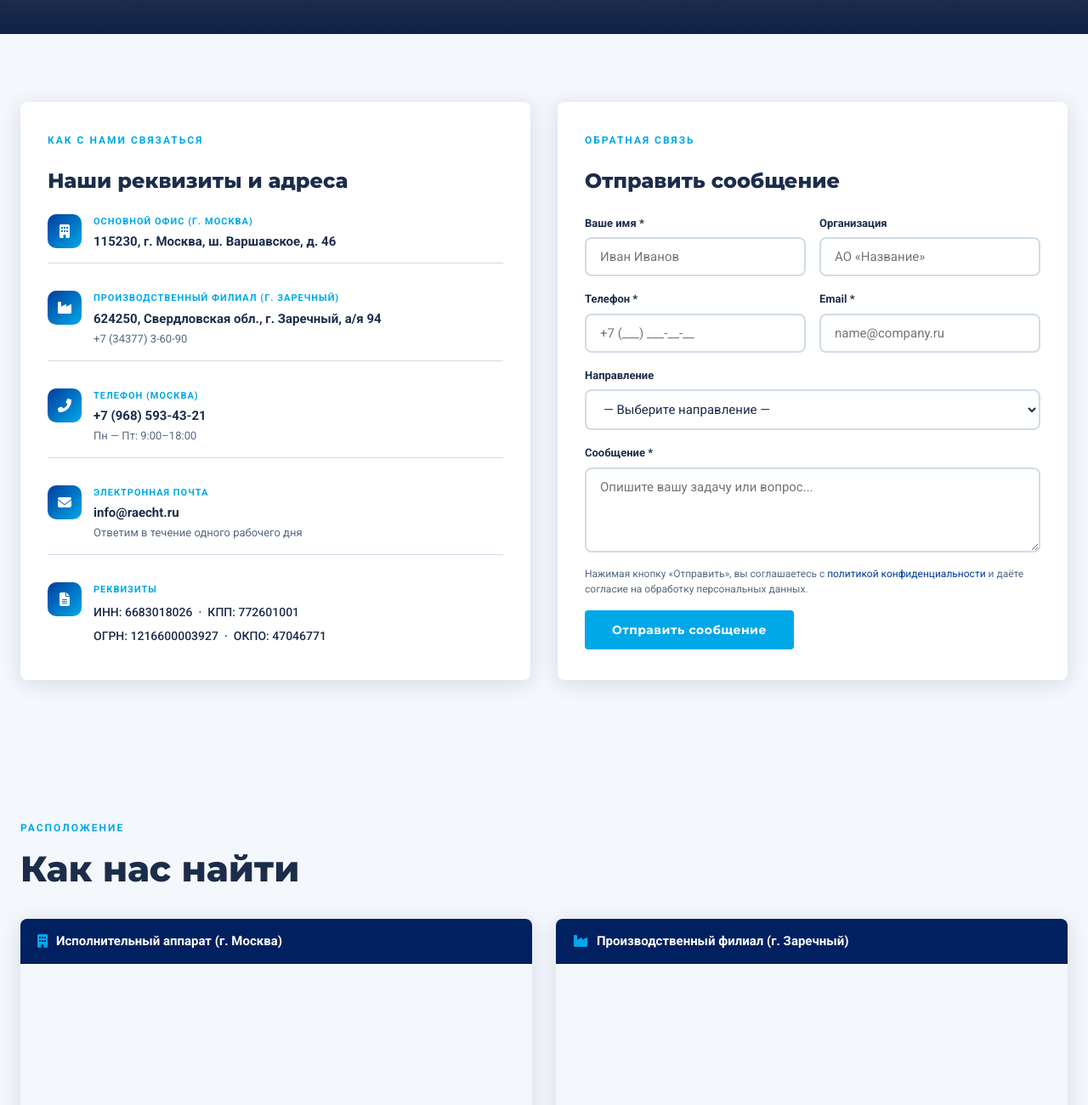
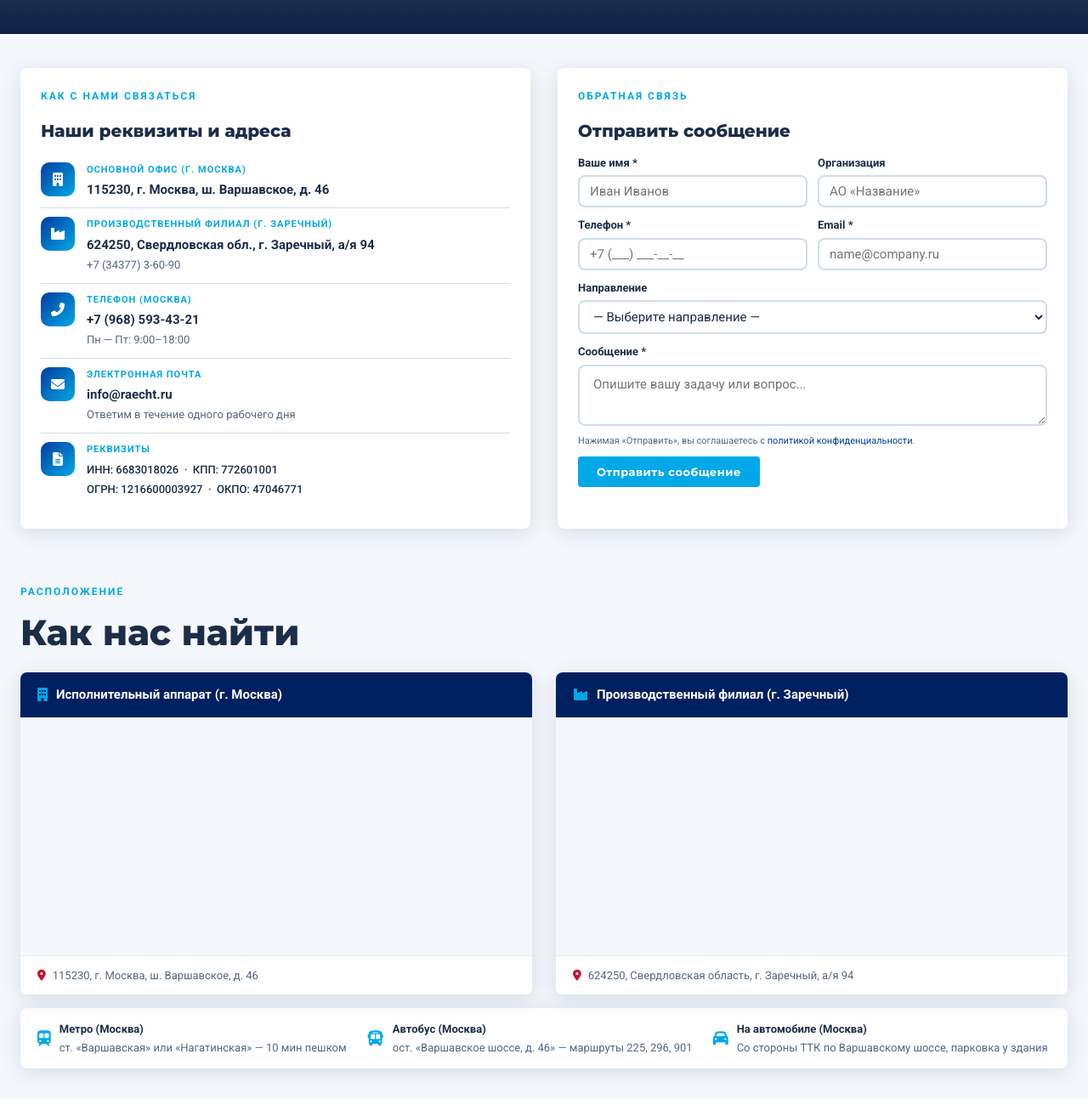
Before and after one commit to cvvenergo/SiteRecht-4, a plain HTML site: page kontakty.html in a window 1280 px wide. Shown: the part 420-1720 px from the top of the page at 85% size. Drawn offline with Linux system fonts and the light colour scheme; grey boxes are pictures that could not be loaded.

Commit message:
5.0
обновление страницы контактов

```diff
--- a/kontakty.html
+++ b/kontakty.html
@@ -34,7 +34,7 @@
     .map-frame iframe {
       display: block;
       width: 100%;
-      height: 360px;
+      height: 280px;
       border: 0;
     }
     .map-address {
@@ -133,17 +133,17 @@
 </section>
 
 <!-- MAIN CONTACTS + FORM -->
-<section class="section section--light">
+<section class="section section--light" style="padding: 40px 0 32px;">
   <div class="container">
     <div class="contact-grid">
 
       <!-- LEFT: contacts -->
-      <div class="contact-panel">
+      <div class="contact-panel" style="padding: 24px;">
         <span class="section-label">Как с нами связаться</span>
-        <h2 style="font-size:24px; font-weight:800; margin:10px 0 24px;">Наши реквизиты и адреса</h2>
-        <div class="contact-info">
+        <h2 style="font-size:20px; font-weight:800; margin:6px 0 14px;">Наши реквизиты и адреса</h2>
+        <div class="contact-info" style="gap: 0;">
 
-          <div class="contact-item">
+          <div class="contact-item" style="padding: 10px 0;">
             <div class="contact-icon"><i class="fas fa-building"></i></div>
             <div>
               <div class="contact-label">Основной офис (г. Москва)</div>
@@ -151,7 +151,7 @@
             </div>
           </div>
 
-          <div class="contact-item">
+          <div class="contact-item" style="padding: 10px 0;">
             <div class="contact-icon"><i class="fas fa-industry"></i></div>
             <div>
               <div class="contact-label">Производственный филиал (г. Заречный)</div>
@@ -160,7 +160,7 @@
             </div>
           </div>
 
-          <div class="contact-item">
+          <div class="contact-item" style="padding: 10px 0;">
             <div class="contact-icon"><i class="fas fa-phone-alt"></i></div>
             <div>
               <div class="contact-label">Телефон (Москва)</div>
@@ -169,7 +169,7 @@
             </div>
           </div>
 
-          <div class="contact-item">
+          <div class="contact-item" style="padding: 10px 0;">
             <div class="contact-icon"><i class="fas fa-envelope"></i></div>
             <div>
               <div class="contact-label">Электронная почта</div>
@@ -178,11 +178,11 @@
             </div>
           </div>
 
-          <div class="contact-item">
+          <div class="contact-item" style="padding: 10px 0;">
             <div class="contact-icon"><i class="fas fa-file-alt"></i></div>
             <div>
               <div class="contact-label">Реквизиты</div>
-              <div class="contact-val" style="font-size:14px; font-weight:500; line-height:2;">
+              <div class="contact-val" style="font-size:13px; font-weight:500; line-height:1.8;">
                 ИНН: 6683018026 &nbsp;·&nbsp; КПП: 772601001<br>
                 ОГРН: 1216600003927 &nbsp;·&nbsp; ОКПО: 47046771
               </div>
@@ -193,33 +193,33 @@
       </div>
 
       <!-- RIGHT: form -->
-      <div class="contact-panel">
+      <div class="contact-panel" style="padding: 24px;">
         <span class="section-label">Обратная связь</span>
-        <h2 style="font-size:24px; font-weight:800; margin:10px 0 24px;">Отправить сообщение</h2>
-        <form class="form" onsubmit="return handleForm(event)" style="flex:1;">
-          <div class="form-row">
-            <div class="form-group">
+        <h2 style="font-size:20px; font-weight:800; margin:6px 0 14px;">Отправить сообщение</h2>
+        <form class="form" onsubmit="return handleForm(event)" style="flex:1; gap: 10px;">
+          <div class="form-row" style="gap: 12px;">
+            <div class="form-group" style="gap: 4px;">
               <label class="form-label">Ваше имя *</label>
-              <input type="text" class="form-input" placeholder="Иван Иванов" required>
+              <input type="text" class="form-input" placeholder="Иван Иванов" required style="padding: 8px 12px;">
             </div>
-            <div class="form-group">
+            <div class="form-group" style="gap: 4px;">
               <label class="form-label">Организация</label>
-              <input type="text" class="form-input" placeholder="АО «Название»">
+              <input type="text" class="form-input" placeholder="АО «Название»" style="padding: 8px 12px;">
             </div>
           </div>
-          <div class="form-row">
-            <div class="form-group">
+          <div class="form-row" style="gap: 12px;">
+            <div class="form-group" style="gap: 4px;">
               <label class="form-label">Телефон *</label>
-              <input type="tel" class="form-input" placeholder="+7 (___) ___-__-__" required>
+              <input type="tel" class="form-input" placeholder="+7 (___) ___-__-__" required style="padding: 8px 12px;">
             </div>
-            <div class="form-group">
+            <div class="form-group" style="gap: 4px;">
               <label class="form-label">Email *</label>
-              <input type="email" class="form-input" placeholder="name@company.ru" required>
+              <input type="email" class="form-input" placeholder="name@company.ru" required style="padding: 8px 12px;">
             </div>
           </div>
-          <div class="form-group">
+          <div class="form-group" style="gap: 4px;">
             <label class="form-label">Направление</label>
-            <select class="form-select">
+            <select class="form-select" style="padding: 8px 12px;">
               <option value="">— Выберите направление —</option>
               <option>Сорбенты Термоксид</option>
               <option>Моделирование энергосистем</option>
@@ -228,19 +228,19 @@
               <option>Общий вопрос</option>
             </select>
           </div>
-          <div class="form-group" style="flex:1;">
+          <div class="form-group" style="gap: 4px;">
             <label class="form-label">Сообщение *</label>
-            <textarea class="form-textarea" placeholder="Опишите вашу задачу или вопрос..." required style="flex:1; min-height:100px;"></textarea>
+            <textarea class="form-textarea" placeholder="Опишите вашу задачу или вопрос..." required style="min-height:72px; resize:vertical;"></textarea>
           </div>
-          <div style="font-size:12px; color:var(--text-mid); line-height:1.5;">
-            Нажимая кнопку «Отправить», вы соглашаетесь с <a href="#" style="color:var(--blue-mid);">политикой конфиденциальности</a> и даёте согласие на обработку персональных данных.
+          <div style="font-size:11px; color:var(--text-mid); line-height:1.5;">
+            Нажимая «Отправить», вы соглашаетесь с <a href="#" style="color:var(--blue-mid);">политикой конфиденциальности</a>.
           </div>
-          <button type="submit" class="btn btn-primary" style="align-self:flex-start;">
+          <button type="submit" class="btn btn-primary btn-sm" style="align-self:flex-start;">
             Отправить сообщение
           </button>
         </form>
-        <div id="form-success" style="display:none; background:rgba(0,168,100,.1); border:1px solid rgba(0,168,100,.3); border-radius:var(--radius); padding:20px; color:#006e40; margin-top:16px;">
-          <i class="fas fa-check-circle"></i> Ваше сообщение отправлено! Мы свяжемся с вами в течение одного рабочего дня.
+        <div id="form-success" style="display:none; background:rgba(0,168,100,.1); border:1px solid rgba(0,168,100,.3); border-radius:var(--radius); padding:14px; color:#006e40; margin-top:12px; font-size:14px;">
+          <i class="fas fa-check-circle"></i> Ваше сообщение отправлено! Свяжемся с вами в течение рабочего дня.
         </div>
       </div>
 
@@ -249,10 +249,10 @@
 </section>
 
 <!-- MAP -->
-<section class="section section--light">
+<section class="section section--light" style="padding: 28px 0 36px;">
   <div class="container">
     <span class="section-label">Расположение</span>
-    <h2 class="section-title" style="margin-bottom:32px;">Как нас найти</h2>
+    <h2 class="section-title" style="margin-bottom:20px;">Как нас найти</h2>
     <div class="maps-grid">
       <div class="map-item">
         <div class="map-label">
@@ -291,17 +291,17 @@
         </div>
       </div>
     </div>
-    <div style="margin-top:20px; background:var(--white); border-radius:var(--radius); padding:20px 24px; display:flex; gap:32px; flex-wrap:wrap; box-shadow:var(--shadow);">
-      <div style="display:flex; align-items:center; gap:12px; font-size:14px; color:var(--text-mid);">
-        <i class="fas fa-subway" style="color:var(--accent); font-size:20px;"></i>
+    <div style="margin-top:16px; background:var(--white); border-radius:var(--radius); padding:14px 20px; display:flex; gap:24px; flex-wrap:wrap; box-shadow:var(--shadow);">
+      <div style="display:flex; align-items:center; gap:10px; font-size:13px; color:var(--text-mid);">
+        <i class="fas fa-subway" style="color:var(--accent); font-size:18px;"></i>
         <div><strong style="color:var(--text-dark);">Метро (Москва)</strong><br>ст. «Варшавская» или «Нагатинская» — 10 мин пешком</div>
       </div>
-      <div style="display:flex; align-items:center; gap:12px; font-size:14px; color:var(--text-mid);">
-        <i class="fas fa-bus" style="color:var(--accent); font-size:20px;"></i>
+      <div style="display:flex; align-items:center; gap:10px; font-size:13px; color:var(--text-mid);">
+        <i class="fas fa-bus" style="color:var(--accent); font-size:18px;"></i>
         <div><strong style="color:var(--text-dark);">Автобус (Москва)</strong><br>ост. «Варшавское шоссе, д. 46» — маршруты 225, 296, 901</div>
       </div>
-      <div style="display:flex; align-items:center; gap:12px; font-size:14px; color:var(--text-mid);">
-        <i class="fas fa-car" style="color:var(--accent); font-size:20px;"></i>
+      <div style="display:flex; align-items:center; gap:10px; font-size:13px; color:var(--text-mid);">
+        <i class="fas fa-car" style="color:var(--accent); font-size:18px;"></i>
         <div><strong style="color:var(--text-dark);">На автомобиле (Москва)</strong><br>Со стороны ТТК по Варшавскому шоссе, парковка у здания</div>
       </div>
     </div>
@@ -309,7 +309,7 @@
 </section>
 
 <!-- DEPT CONTACTS -->
-<section class="section">
+<section class="section" style="padding: 36px 0 56px;">
   <div class="container">
     <span class="section-label">Подразделения</span>
     <h2 class="section-title">Контакты отделов</h2>
```
Also changed, not shown: 1 other file.
